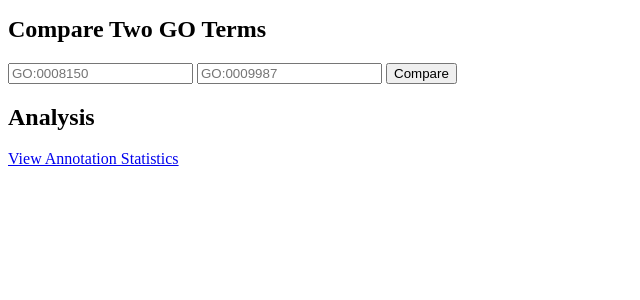
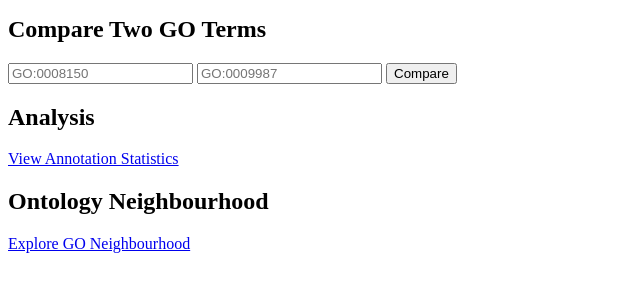
Before and after one commit to elicchi/gene_ont, a Flask app: page / in a window 1280 px wide. Shown: the part 152-452 px from the top of the page, without its empty margins (0-640 px from the left). Run offline with Flask 3, Linux system fonts and the light colour scheme; parts of the project's set-up code (start-up, migrations or seed data) failed here and were passed over.

Commit message:
Update index.html

```diff
--- a/src/templates/index.html
+++ b/src/templates/index.html
@@ -21,5 +21,9 @@
 
     <h2>Analysis</h2>
     <a href="/stats">View Annotation Statistics</a>
+
+    <h2>Ontology Neighbourhood</h2>
+    <a href="/neighbourhood">Explore GO Neighbourhood</a>
+
 </body>
 </html>
```
